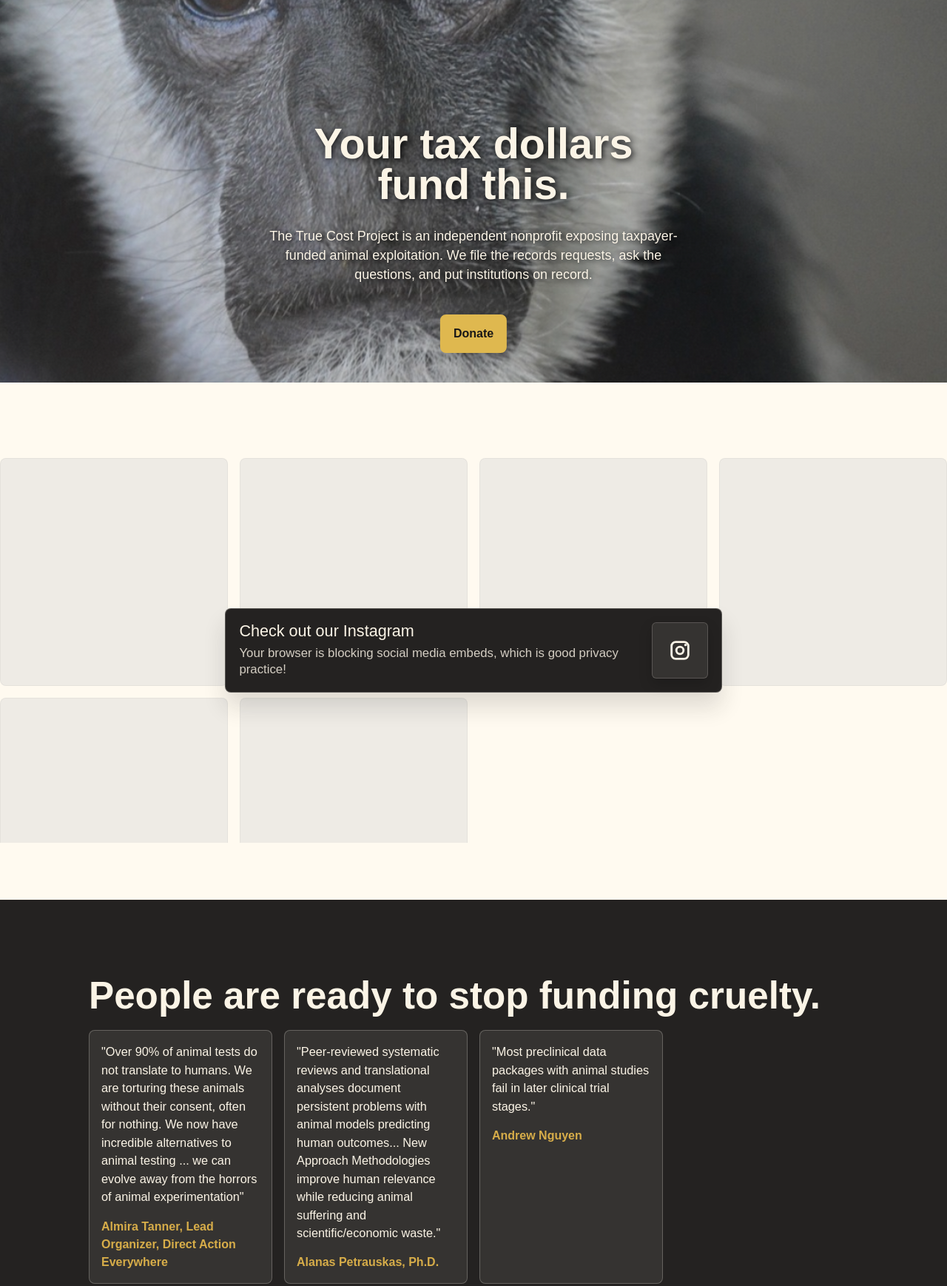
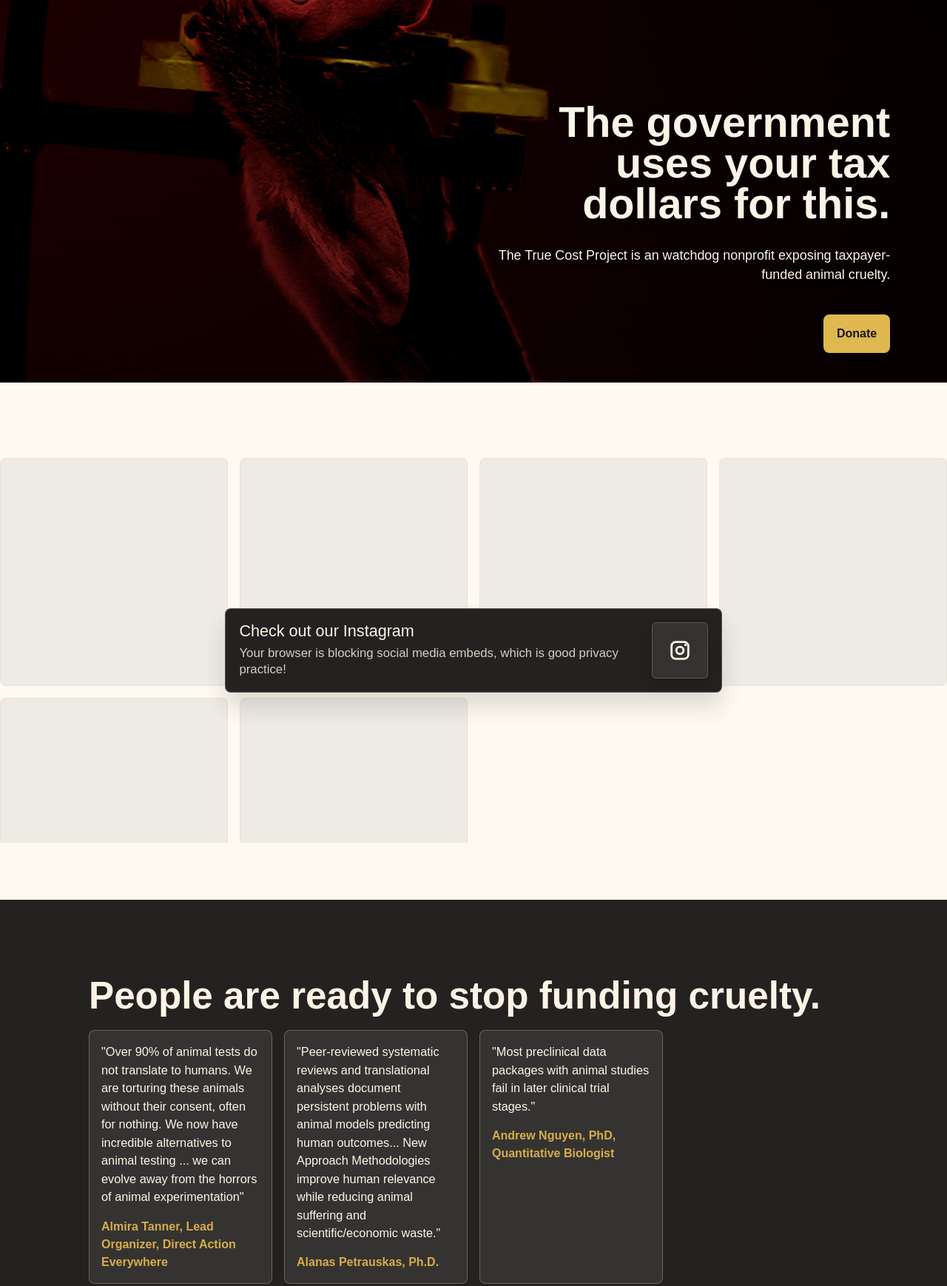
Before and after one commit to Aux0x7F/truecostproject, a plain HTML site: page index.html in a window 1280 px wide. Shown: the part 280-2018 px from the top of the page at 74% size. Drawn offline with Linux system fonts and the light colour scheme.

Commit message:
Update site copy

```diff
--- a/index.html
+++ b/index.html
@@ -26,8 +26,8 @@
     <meta name="msapplication-TileImage" content="assets/icons/ms-icon-144x144.png">
     <meta name="msapplication-config" content="assets/icons/browserconfig.xml">
     <link rel="preload" as="image" href="assets/brand/wordmark-header.png" fetchpriority="high">
-    <link rel="preload" as="image" href="assets/images/home-hero-mobile.png" media="(max-width: 819.98px)" fetchpriority="high">
-    <link rel="preload" as="image" href="assets/images/home-hero-desktop.png" media="(min-width: 820px)" fetchpriority="high">
+    <link rel="preload" as="image" href="assets/images/home-hero-mobile-b.png" media="(max-width: 819.98px)" fetchpriority="high">
+    <link rel="preload" as="image" href="assets/images/home-hero-desktop-b.png" media="(min-width: 820px)" fetchpriority="high">
     <link rel="canonical" href="https://truecostproject.org/">
     <link rel="llms" type="text/plain" href="llms.txt">
     <link rel="me" href="https://www.instagram.com/truecostproject/">
@@ -126,7 +126,7 @@
       }
     </script>
   </head>
-  <body data-page="home">
+  <body data-page="home" data-hero-test="b">
       <a class="skip-link" href="#main">Skip to content</a>
     <header class="site-header site-header-square-brand" data-site-header>
       <a class="brand" href="index.html" aria-label="True Cost Project home">
@@ -148,12 +148,12 @@
     <main id="main">
       <section class="hero section-dark visual-banner" aria-label="Illustration of a chimp in a cage">
         <picture class="hero-media" aria-hidden="true">
-          <source media="(min-width: 820px)" srcset="assets/images/home-hero-desktop.png 1x">
-          <img src="assets/images/home-hero-mobile.png" srcset="assets/images/home-hero-mobile.png 1x" alt="" width="1200" height="1500" loading="eager" decoding="sync" fetchpriority="high">
+          <source media="(min-width: 820px)" srcset="assets/images/home-hero-desktop-b.png 1x">
+          <img src="assets/images/home-hero-mobile-b.png" srcset="assets/images/home-hero-mobile-b.png 1x" alt="" width="1200" height="1500" loading="eager" decoding="sync" fetchpriority="high">
         </picture>
         <div class="hero-copy">
-          <h1 data-copy-id="index/hero-title">Your tax dollars fund this.</h1>
-          <p data-copy-id="index/hero-subtitle">The True Cost Project is an independent nonprofit exposing taxpayer-funded animal exploitation. We file the records requests, ask the questions, and put institutions on record.</p>
+          <h1 data-copy-id="index/hero-title">The government uses your tax dollars for this.</h1>
+          <p data-copy-id="index/hero-subtitle">The True Cost Project is an watchdog nonprofit exposing taxpayer-funded animal cruelty.</p>
         </div>
         <a class="button button-primary banner-donate" href="https://patreon.com/TrueCostProject" target="_blank" rel="noopener" data-copy-id="global/donate-label" data-donate-button data-page-donate>Donate</a>
       </section>
@@ -191,7 +191,7 @@
             </article>
             <article class="testimony-tile">
               <blockquote data-copy-id="index/testimonial-3-quote">"Most preclinical data packages with animal studies fail in later clinical trial stages."</blockquote>
-              <p class="quote-name" data-copy-id="index/testimonial-3-name">Andrew Nguyen</p>
+              <p class="quote-name" data-copy-id="index/testimonial-3-name">Andrew Nguyen, PhD, Quantitative Biologist</p>
             </article>
           </div>
         </div>
```
Also changed, not shown: copy/index/hero-subtitle.txt, copy/index/hero-title.txt, copy/index/testimonial-3-name.txt.
